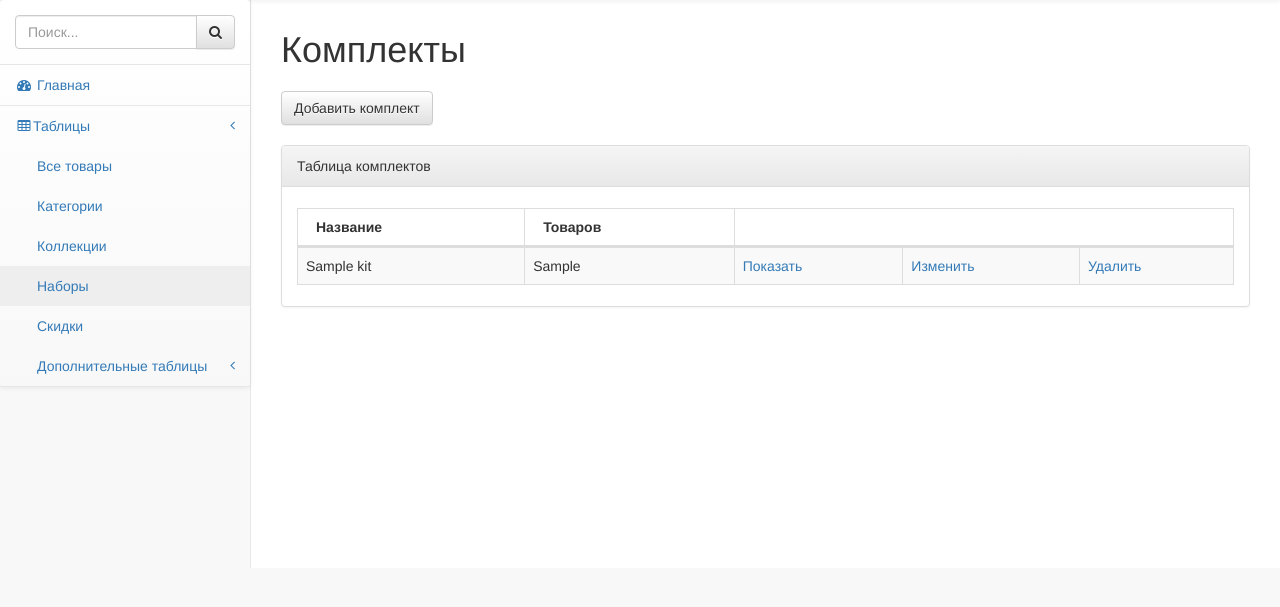
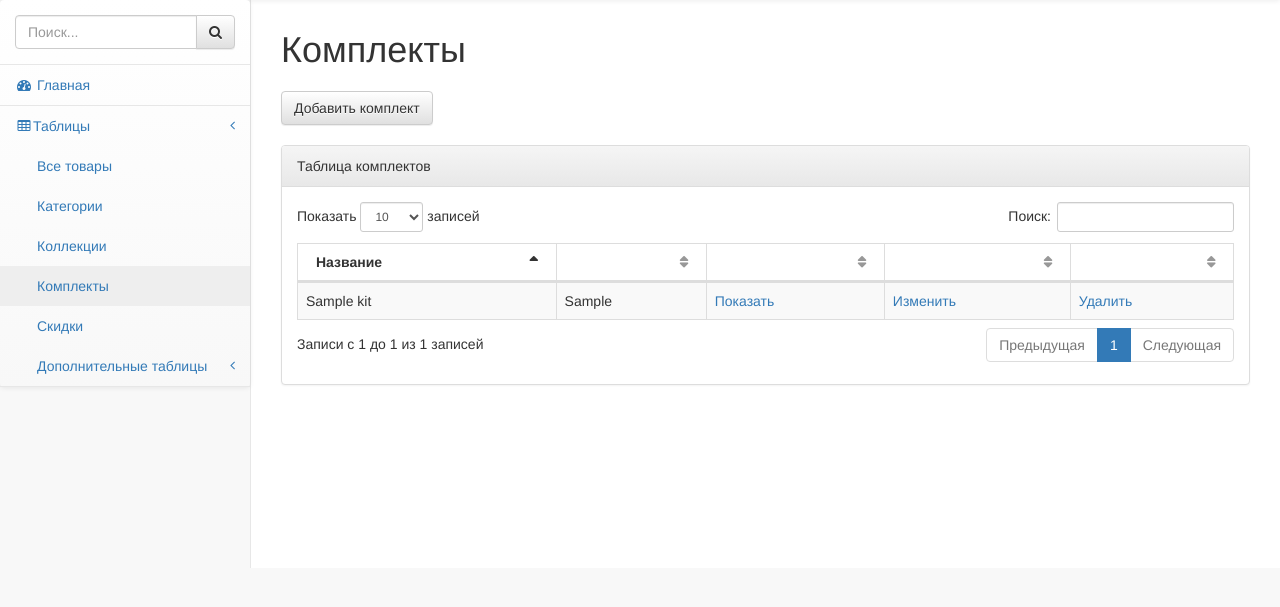
Before and after one commit to kudrykun/jewelry_shop, a Rails app: page /admin/kits in a window 1280 px wide. Shown: the part 51-658 px from the top of the page. Run offline with Rails 7, Linux system fonts and the light colour scheme; tables that the repository leaves empty hold one stand-in row (values such as "Sample post"); parts of the project's set-up code (start-up, migrations or seed data) failed here and were passed over.

Commit message:
Починил таблицу в комплектах и сменил названия

```diff
--- a/app/views/admin/dashboard/index.html.erb
+++ b/app/views/admin/dashboard/index.html.erb
@@ -85,7 +85,7 @@
               </div>
               <div class="col-xs-9 text-right">
                 <div class="huge"><%= @kits.size %></div>
-                <div>Работа с наборами!</div>
+                <div>Работа с комплектами!</div>
               </div>
             </div>
           </div>
--- a/app/views/admin/kits/index.html.erb
+++ b/app/views/admin/kits/index.html.erb
@@ -15,8 +15,12 @@
       <thead>
         <tr>
           <th>Название</th>
-          <th>Товаров</th>
-          <th colspan="10"></th>
+          <% @max_cols.times do %>
+              <th></th>
+          <%end%>
+          <th></th>
+          <th></th>
+          <th></th>
         </tr>
       </thead>
 
@@ -24,7 +28,7 @@
         <% @kits.each do |kit| %>
           <tr>
             <td><%= kit.title %></td>
-            <%@max_cols.times do |i|%>
+            <% @max_cols.times do |i|%>
                 <%if kit.products[i].nil?%>
                     <td></td>
                 <%else%>
--- a/app/views/layouts/admin.html.erb
+++ b/app/views/layouts/admin.html.erb
@@ -87,7 +87,7 @@
                 <%= link_to 'Коллекции', admin_collections_path %>
               </li>
               <li>
-                <%= link_to 'Наборы', admin_kits_path %>
+                <%= link_to 'Комплекты', admin_kits_path %>
               </li>
               <li>
               <%= link_to 'Скидки', admin_sale_sizes_path %>
```
